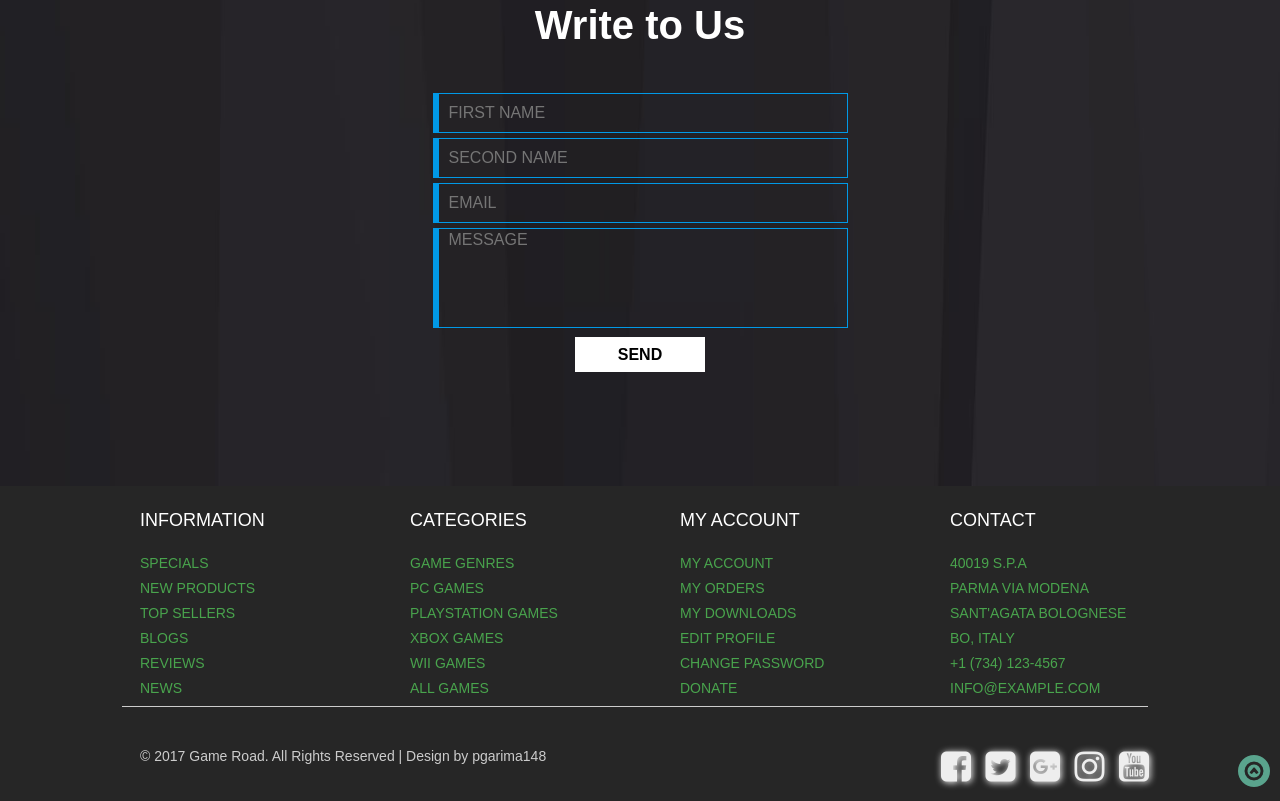
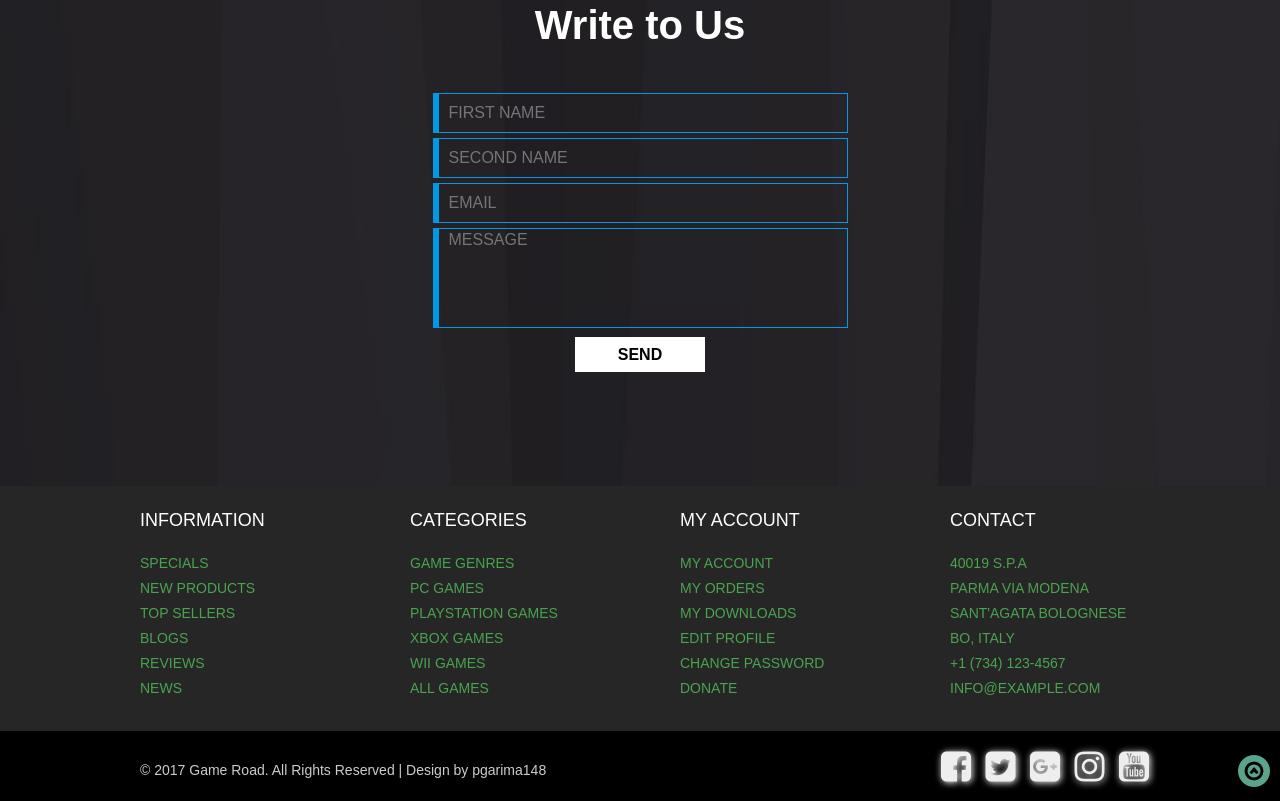
Before and after one commit to garima-pandey/gameroad, a plain HTML site: page index.html in a window 1280 px wide. Shown: the part 4292-5093 px from the top of the page. Drawn offline with Linux system fonts and the light colour scheme; a web font is replaced by a local one.

Commit message:
Update main.css

```diff
--- a/assets/stylesheets/main.css
+++ b/assets/stylesheets/main.css
@@ -910,27 +910,15 @@ input[type="email"]{
     color: #fff;
 }
 
-#section_10 .row:after{
-    content: "";
-    border-top: 1px solid #ccc;
-    position: absolute;
-    margin: 0 auto;
-    /*bottom: 78px;*/
-    width: 95%;
-    left: 2%;
-    top: 220px;
-}
-
-
 #section_11{
     height: 70px;
-    background-color: #262626;
+    background-color: #000;
 }
 
 #section_11 .column_1 p{
     color: #ccc;
     line-height: 25px;
-    margin-top: 13px;
+    padding-top: 13px;
      font-family: 'Montserrat', sans-serif;
     font-size: 14px;
 }
@@ -980,12 +968,6 @@ input[type="email"]{
         padding-top: 50px;
     }
 }
-
-
-/*#section_11 .column_2 li a:hover{
-    background-color: dodgerblue;
-}*/
-
 #section_12{
     position: relative;
 }
```
